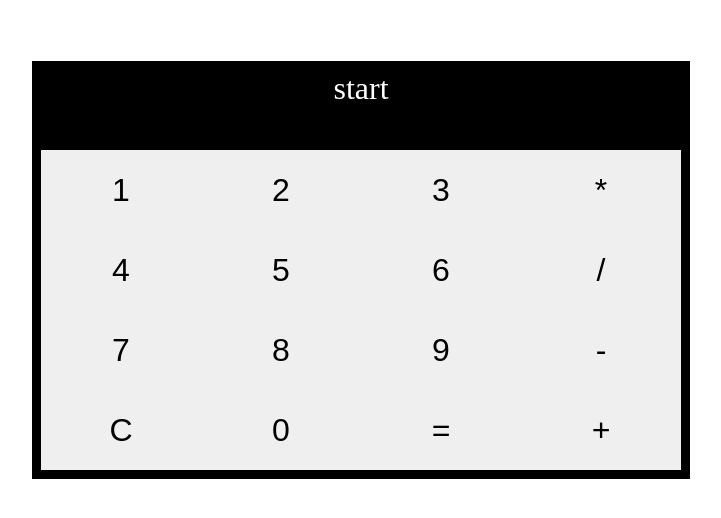
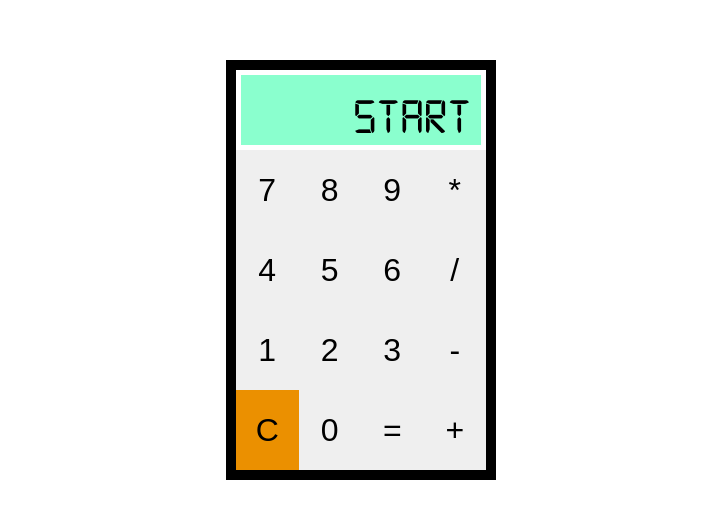
Before and after one commit to EdenOvrutskiy/calculator, a plain HTML site: page index.html in a window 1280 px wide. Shown: the part 130-648 px from the top of the page, without its empty margins (279-1000 px from the left). Drawn offline with Linux system fonts and the light colour scheme.

Commit message:
added new digital font, style tweaks

```diff
--- a/index.html
+++ b/index.html
@@ -14,12 +14,14 @@
     <!--create buttons and a display element -->
     <div class="bigger-container">
         <div class="container">
-            <div id="display">start</div>
+            <div id="display">
+                start
+            </div>
             <div class="buttons">
                 <div class="row">
-                    <button>1</button>
-                    <button>2</button>
-                    <button>3</button>
+                    <button>7</button>
+                    <button>8</button>
+                    <button>9</button>
                     <button>*</button>
                 </div>
                 <div class="row">
@@ -29,13 +31,13 @@
                     <button>/</button>
                 </div>
                 <div class="row">
-                    <button>7</button>
-                    <button>8</button>
-                    <button>9</button>
+                    <button>1</button>
+                    <button>2</button>
+                    <button>3</button>
                     <button>-</button>
                 </div>
                 <div class="row">
-                    <button>C</button>
+                    <button id="clear-button">C</button>
                     <button>0</button>
                     <button>=</button>
                     <button>+</button>
--- a/style.css
+++ b/style.css
@@ -1,3 +1,8 @@
+@font-face {
+    font-family: 'digital-clock-font';
+    src: url('fonts/digital-7.ttf');
+}
+
 body {
     margin: 0;
     display: flex;
@@ -7,24 +12,30 @@ body {
     width: 100vw;
 }
 
-.bigger-container{
-    padding: 9px;
+.bigger-container {
+    padding: 10px;
     background-color: black;
 }
 
 .container {
-    width: 50vw;
-    height: 50vh;
+    width: 250px;
+    height: 400px;
     /*border: solid black 1px;*/
 }
 
 #display {
-    text-align: center;
-    justify-content: center;
+    display: flex;
+    justify-content: right;
     align-items: center;
     height: 20%;
-    font-size: xx-large;
-    color: white;
+    font-family: digital-clock-font;
+    font-size: 50px;
+    color: black;
+    background-color: hsl(155, 100%, 77%);
+    box-sizing: border-box;
+    border: 5px solid white;
+    padding: 10px;
+
 }
 
 .buttons {
@@ -47,4 +58,9 @@ button {
     flex: 1 1 0;
     /*box-sizing: border-box;*/
     font-size: xx-large;
+    /*font-family: digital-clock-font;*/
 }
+
+#clear-button {
+    background-color: #EB9000;
+}
```
Also changed, not shown: script.js (+8 -1 lines), fonts/digital-7 (italic).ttf (added), fonts/digital-7 (mono italic).ttf (added), fonts/digital-7 (mono).ttf (added), fonts/digital-7.ttf (added), fonts/readme.txt (added).
